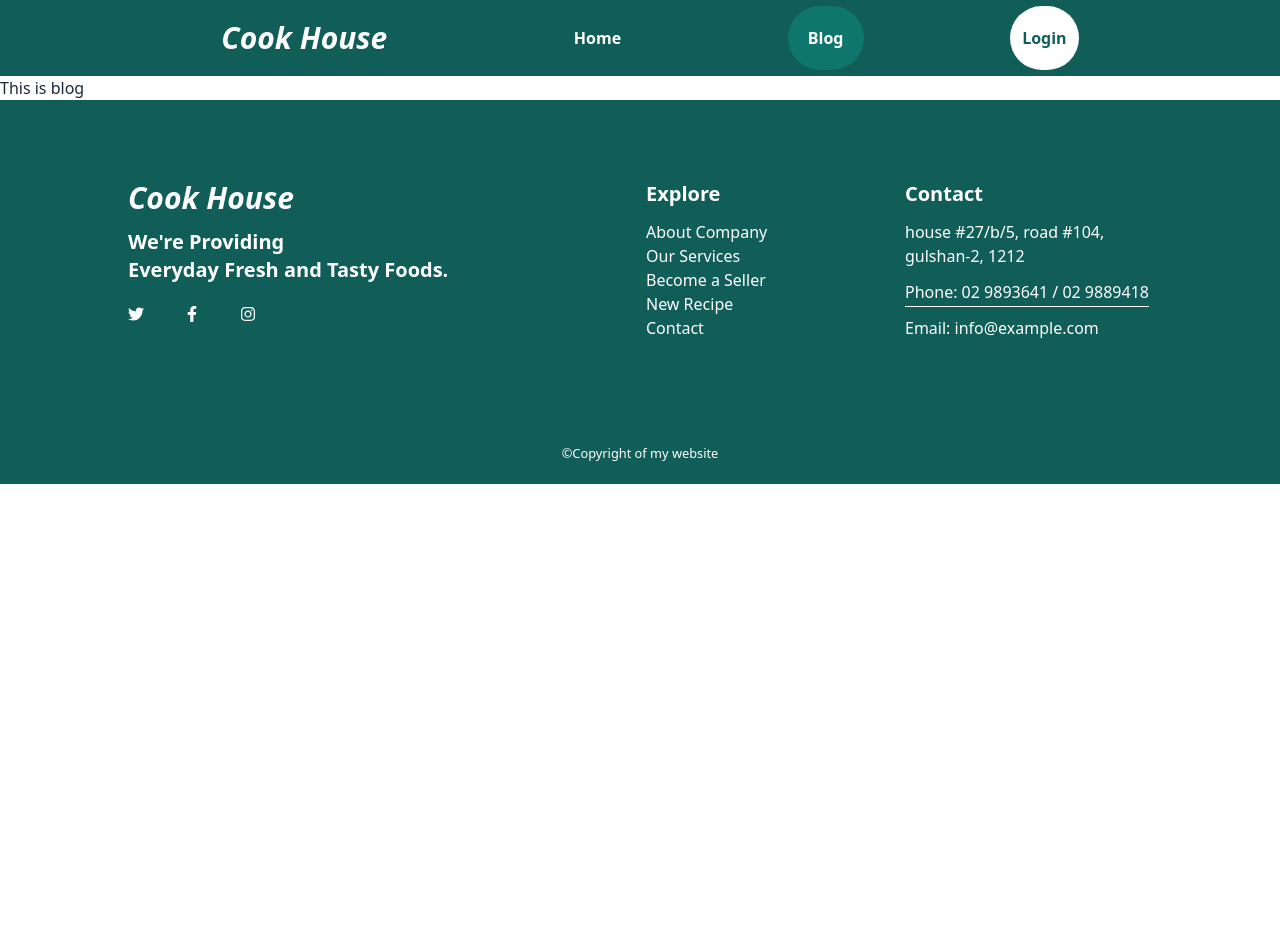
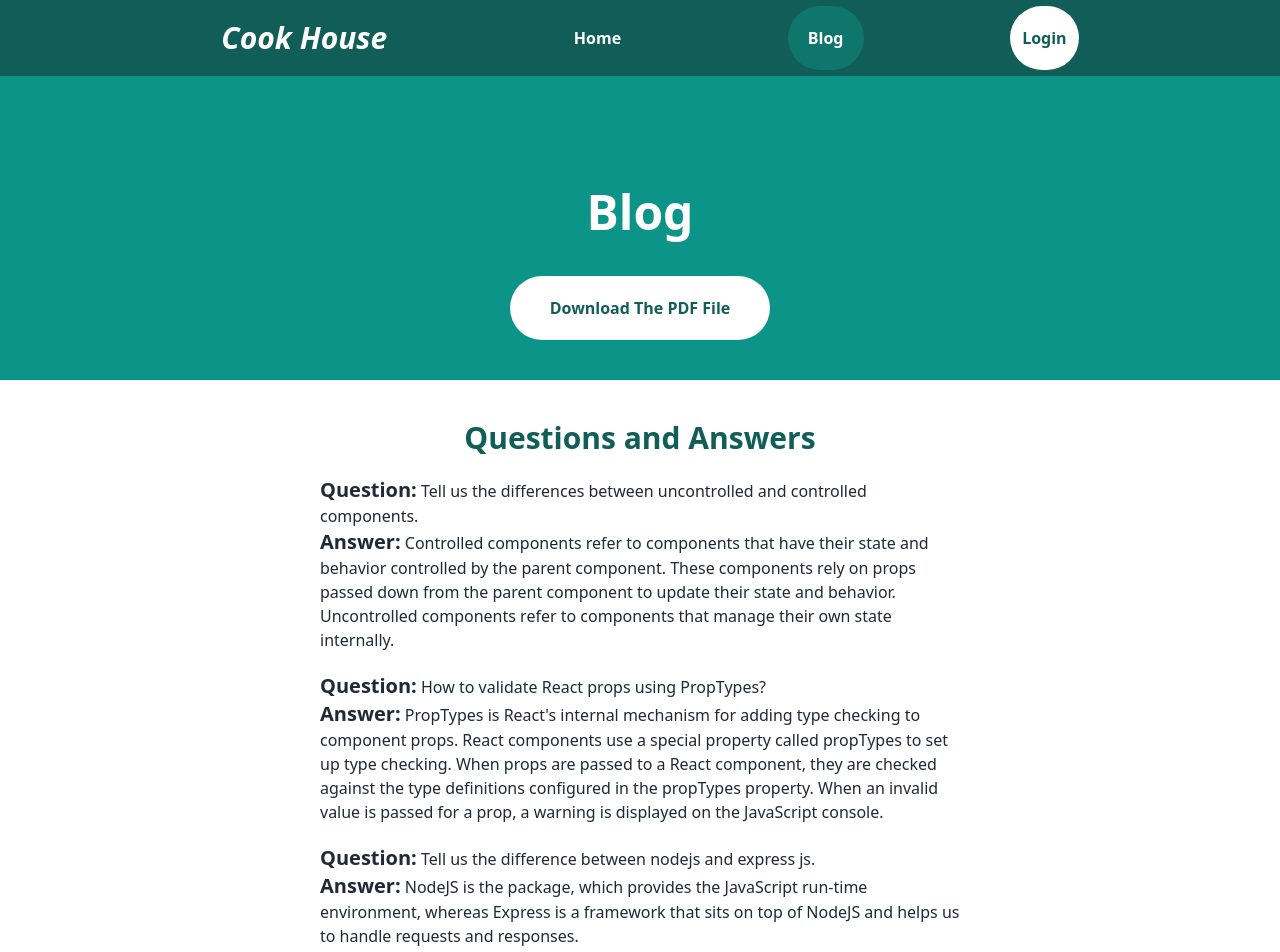
Before and after one commit to Asma505/chef-recipe-hunter-client-side, a React (Vite) app: page /blog in a window 1280 px wide. Shown: the top 952 px of the page. Before the commit the page ends 800 px from the top, so only its background shows below. Built offline with nearby package versions, Linux system fonts and the light colour scheme.

Commit message:
Questions and Answers added in blog page

```diff
--- a/src/pages/Blog/Blog.jsx
+++ b/src/pages/Blog/Blog.jsx
@@ -1,9 +1,28 @@
 import React from 'react';
+import { Link } from 'react-router-dom';
 
 const Blog = () => {
     return (
         <div>
-            <h3>This is blog</h3>
+            <div className='bg-teal-600 mb-10'>
+                <div className='text-center'>
+                    <p className='text-white text-5xl font-bold pt-28 mb-10'>Blog</p>
+                    <button className='py-5 px-10 bg-white rounded-full font-bold text-teal-800 mb-10'><Link to='#'>Download The PDF File</Link></button>
+                </div>
+            </div>
+            <div>
+                <p className='text-center text-teal-800 font-bold text-3xl mb-5'>Questions and Answers</p>
+            </div>
+            <div className='w-2/4 mx-auto mb-32'>
+                <p><span className='text-xl font-bold'>Question:</span> <span>Tell us the differences between uncontrolled and controlled components.</span></p>
+                <p className='mb-5'><span className='text-xl font-bold'>Answer:</span> <span>Controlled components refer to components that have their state and behavior controlled by the parent component. These components rely on props passed down from the parent component to update their state and behavior. Uncontrolled components refer to components that manage their own state internally.</span></p>
+                <p><span className='text-xl font-bold'>Question:</span> <span>How to validate React props using PropTypes?</span></p>
+                <p className='mb-5'><span className='text-xl font-bold'>Answer:</span> <span>PropTypes is React's internal mechanism for adding type checking to component props. React components use a special property called propTypes to set up type checking. When props are passed to a React component, they are checked against the type definitions configured in the propTypes property. When an invalid value is passed for a prop, a warning is displayed on the JavaScript console.</span></p>
+                <p><span className='text-xl font-bold'>Question:</span> <span>Tell us the difference between nodejs and express js.</span></p>
+                <p className='mb-5'><span className='text-xl font-bold'>Answer:</span> <span>NodeJS is the package, which provides the JavaScript run-time environment, whereas Express is a framework that sits on top of NodeJS and helps us to handle requests and responses.</span></p>
+                <p><span className='text-xl font-bold'>Question:</span> <span>What is a custom hook, and why will you create a custom hook?</span></p>
+                <p><span className='text-xl font-bold'>Answer:</span> <span>A custom Hook is a JavaScript function whose name starts with ”use” and that may call other Hooks. I will create a custom hook because, it can be reused easily, which makes the code cleaner and reduces the time to write the code.</span></p>
+            </div>
         </div>
     );
 };
--- a/src/pages/Home/Home.jsx
+++ b/src/pages/Home/Home.jsx
@@ -3,6 +3,7 @@ import Cards from '../Cards/Cards';
 import beef from '../../assets/pexels-photo-1731535.jpeg';
 import kabab from '../../assets/pexels-photo-2233729.jpeg';
 import biryani from '../../assets/pexels-photo-14731635.jpeg';
+import { Link } from 'react-router-dom';
 
 const Home = () => {
     const [chefs, setChefs] = useState([]);
@@ -55,7 +56,7 @@ const Home = () => {
                 <h3 className='text-white text-3xl font-bold'>Subscribe to Newsletter</h3>
                 <form action="">
                     <input className='rounded-full mr-3 pl-3 my-3' type="email"/>
-                    <button className='bg-white p-1 text-teal-800 font-bold rounded-full' type='submit'>Submit</button>
+                    <Link className='bg-white p-1 text-teal-800 font-bold rounded-full' to='#'>Submit</Link>
                 </form>
             </div>
         </div>
```
